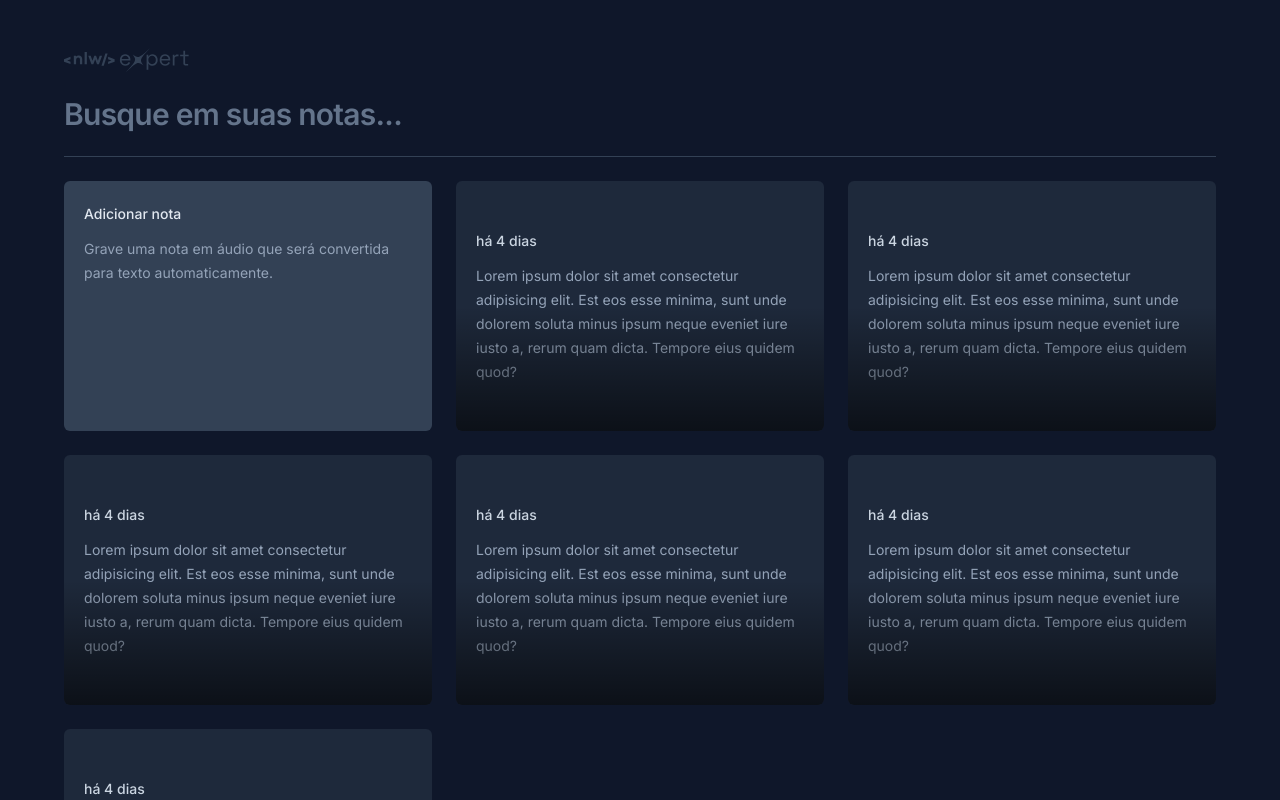
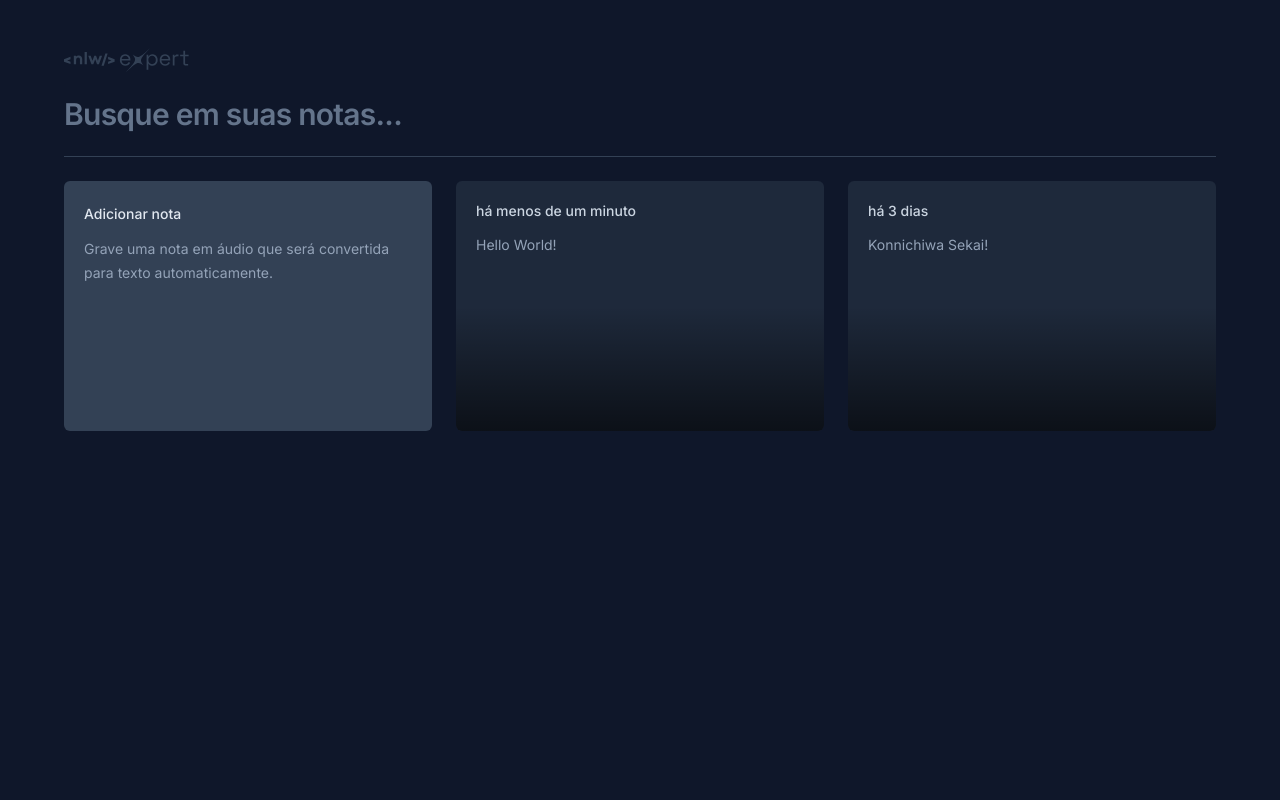
Before and after one commit to Giovani-O/nlw-audio-notes, a React (Vite) app: page / in a window 1280 px wide. Shown: the top 800 px of the page. Built offline with nearby package versions, Linux system fonts and the light colour scheme.

Commit message:
feat: Adds note modal with Radix UI

```diff
--- a/package.json
+++ b/package.json
@@ -9,6 +9,9 @@
     "preview": "vite preview"
   },
   "dependencies": {
+    "@radix-ui/react-dialog": "^1.0.5",
+    "date-fns": "^3.3.1",
+    "lucide-react": "^0.323.0",
     "react": "^18.2.0",
     "react-dom": "^18.2.0"
   },
--- a/src/app.tsx
+++ b/src/app.tsx
@@ -20,12 +20,18 @@
 
       <div className="grid grid-cols-3 gap-6 auto-rows-[250px]">
         <NewNoteCard />
-        <NoteCard />
-        <NoteCard />
-        <NoteCard />
-        <NoteCard />
-        <NoteCard />
-        <NoteCard />
+        <NoteCard
+          note={{
+            date: new Date(),
+            content: 'Hello World!',
+          }}
+        />
+        <NoteCard
+          note={{
+            date: new Date(2024, 1, 4),
+            content: 'Konnichiwa Sekai!',
+          }}
+        />
       </div>
     </main>
   )
--- a/src/components/note-card.tsx
+++ b/src/components/note-card.tsx
@@ -1,14 +1,58 @@
-export function NoteCard() {
+import * as Dialog from '@radix-ui/react-dialog'
+import { formatDistanceToNow } from 'date-fns'
+import { ptBR } from 'date-fns/locale'
+import { X } from 'lucide-react'
+
+interface NoteCardProps {
+  note: {
+    date: Date
+    content: string
+  }
+}
+
+export function NoteCard({ note }: NoteCardProps) {
   return (
-    <button className="rounded-md text-left bg-slate-800 p-5 space-y-3 overflow-hidden relative hover:ring-2 outline-none hover:ring-slate-600 transition-shadow focus-visible:ring-2 focus-visible:ring-lime-400">
-      <span className="text-sm font-medium text-slate-300">há 4 dias</span>
-      <p className="text-sm leading-6 text-slate-400">
-        Lorem ipsum dolor sit amet consectetur adipisicing elit. Est eos esse
-        minima, sunt unde dolorem soluta minus ipsum neque eveniet iure iusto a,
-        rerum quam dicta. Tempore eius quidem quod?
-      </p>
+    <Dialog.Root>
+      <Dialog.Trigger className="rounded-md text-left flex flex-col bg-slate-800 p-5 gap-3 overflow-hidden relative hover:ring-2 outline-none hover:ring-slate-600 transition-shadow focus-visible:ring-2 focus-visible:ring-lime-400">
+        <span className="text-sm font-medium text-slate-300">
+          {formatDistanceToNow(note.date, {
+            locale: ptBR,
+            addSuffix: true,
+          })}
+        </span>
+        <p className="text-sm leading-6 text-slate-400">{note.content}</p>
 
-      <div className="absolute bottom-0 left-0 right-0 h-1/2 bg-gradient-to-t from-black/60 to-black/0 pointer-events-none" />
-    </button>
+        <div className="absolute bottom-0 left-0 right-0 h-1/2 bg-gradient-to-t from-black/60 to-black/0 pointer-events-none" />
+      </Dialog.Trigger>
+
+      <Dialog.Portal>
+        <Dialog.Overlay className="inset-0 fixed bg-black/50" />
+        <Dialog.Content className="fixed overflow-hidden left-1/2 top-1/2 -translate-x-1/2 -translate-y-1/2 max-w-[640px] w-full h-[60vh] bg-slate-700 rounded-md flex flex-col outline-none">
+          <Dialog.Close className="absolute rounded-full mt-1 mr-1 right-0 top-0 bg-slate-800 p-1.5 text-slate-400 hover:text-slate-100 transition-colors">
+            <X className="size-4" />
+          </Dialog.Close>
+
+          <div className="flex flex-1 flex-col gap-3 p-5">
+            <span className="text-sm font-medium text-slate-300">
+              {formatDistanceToNow(note.date, {
+                locale: ptBR,
+                addSuffix: true,
+              })}
+            </span>
+            <p className="text-sm leading-6 text-slate-400">{note.content}</p>
+          </div>
+
+          <button
+            type="button"
+            className="w-ful bg-slate-800 py-4 text-center text-sm text-slate-300 outline-none font-medium group"
+          >
+            Deseja{' '}
+            <span className="text-red-400 group-hover:underline">
+              apagar essa nota?
+            </span>
+          </button>
+        </Dialog.Content>
+      </Dialog.Portal>
+    </Dialog.Root>
   )
 }
```
Also changed, not shown: 1 other file (tests, documents, lock files or other folders).
